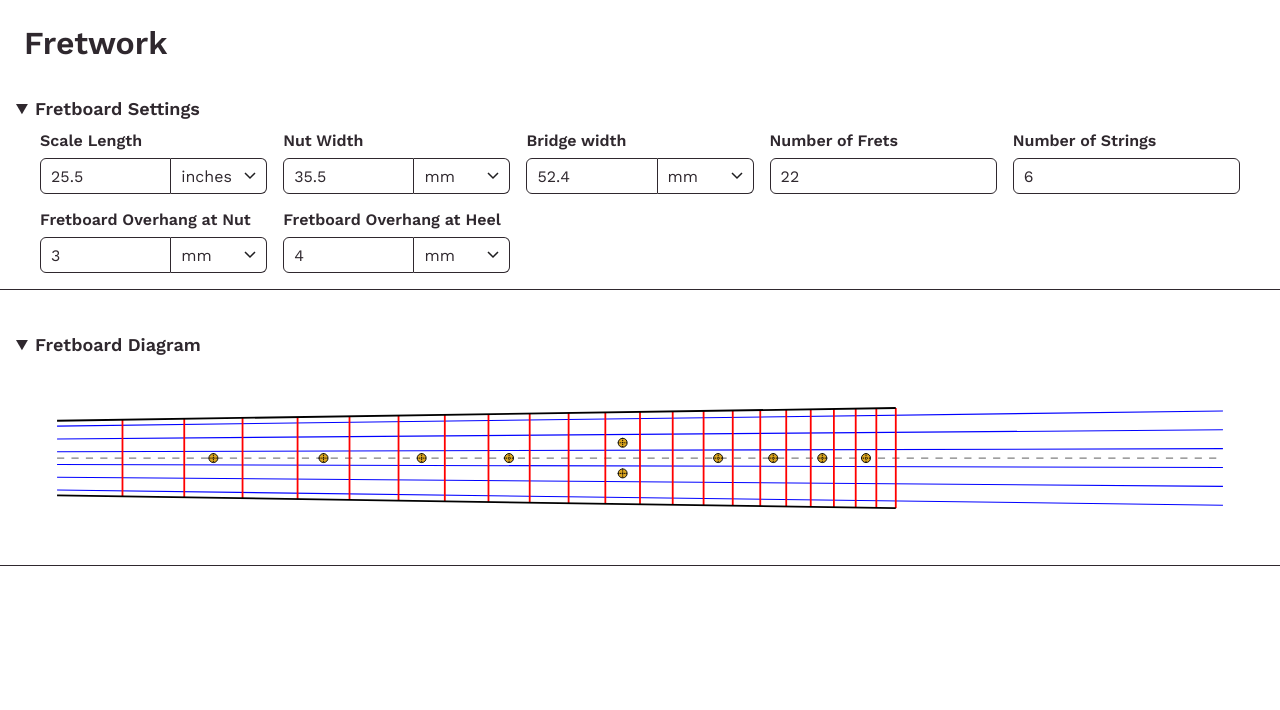
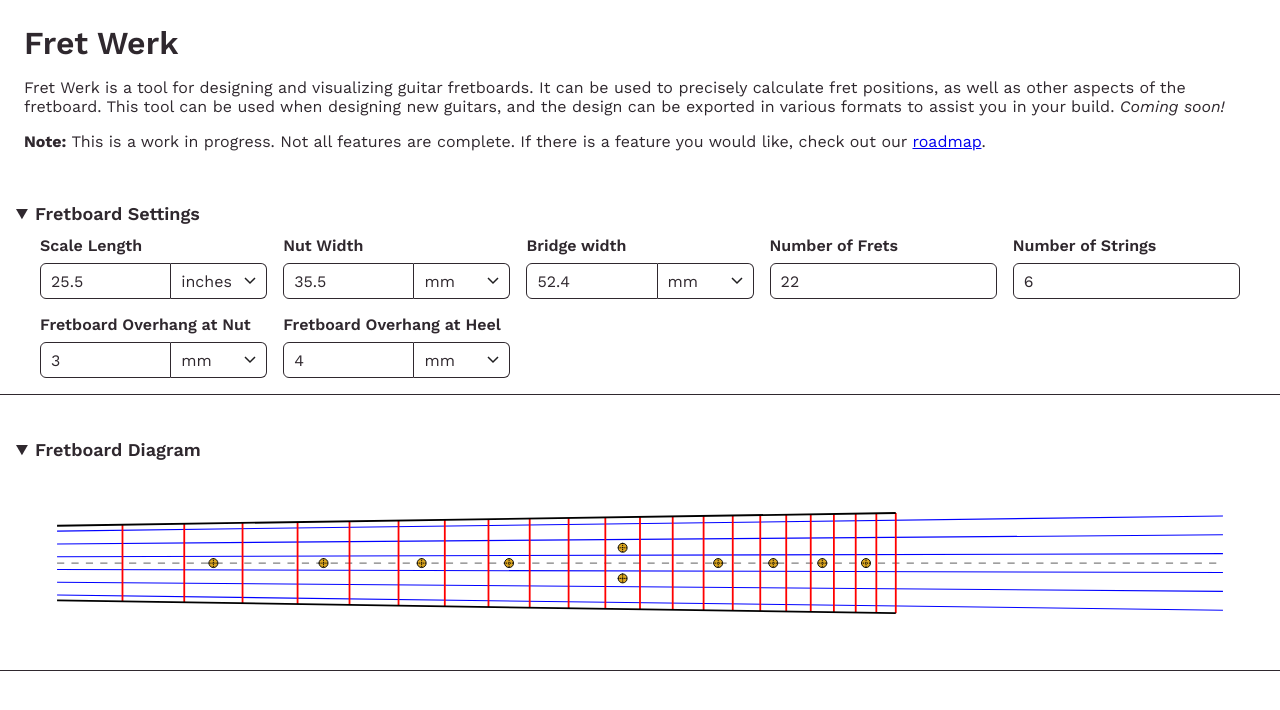
Before and after one commit to billhannah/fret-werk, a Vue app: page / in a window 1280 px wide. Shown: the top 710 px of the page. Built offline with nearby package versions, Linux system fonts and the light colour scheme.

Commit message:
Add an intro paragraph and correct the title & heading

```diff
--- a/index.html
+++ b/index.html
@@ -11,7 +11,7 @@
       type="font/ttf"
       crossorigin
     />
-    <title>Fretwork</title>
+    <title>Fret Werk</title>
   </head>
   <body>
     <div id="app"></div>
--- a/src/components/header.vue
+++ b/src/components/header.vue
@@ -2,7 +2,18 @@
 
 <template>
   <header class="header">
-    <h1>Fretwork</h1>
+    <h1>Fret Werk</h1>
+    <p>
+      Fret Werk is a tool for designing and visualizing guitar fretboards. It can be used to
+      precisely calculate fret positions, as well as other aspects of the fretboard. This tool can
+      be used when designing new guitars, and the design can be exported in various formats to
+      assist you in your build. <em>Coming soon!</em>
+    </p>
+    <p>
+      <strong>Note:</strong> This is a work in progress. Not all features are complete. If there is
+      a feature you would like, check out our
+      <a href="https://github.com/billhannah/fret-werk/projects" target="_blank">roadmap</a>.
+    </p>
   </header>
 </template>
 
```
